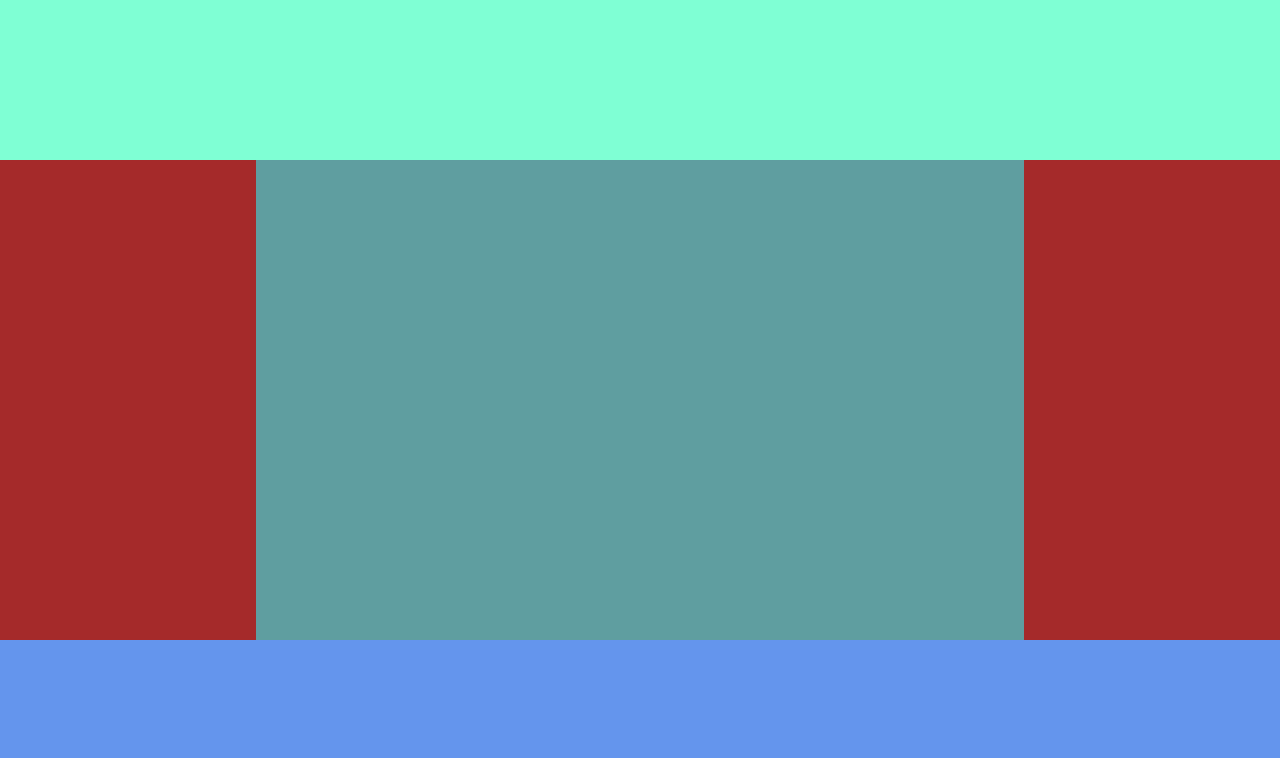
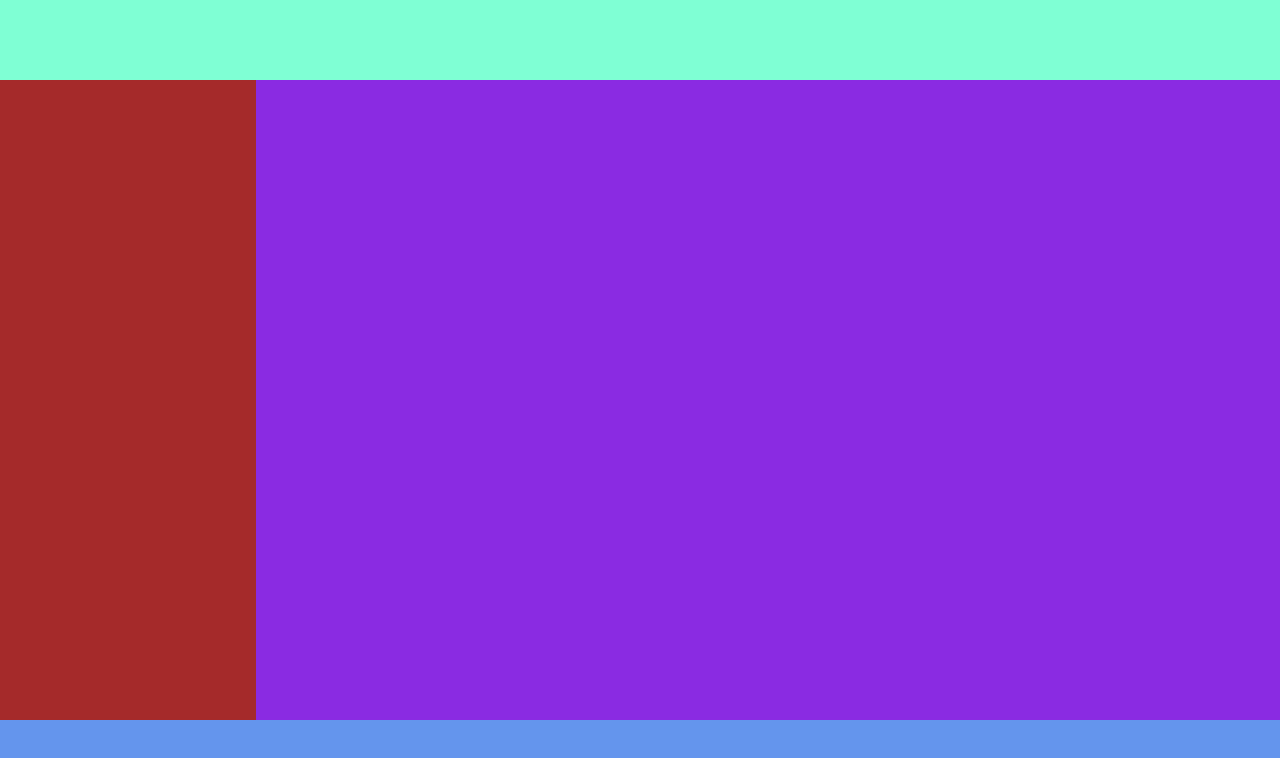
Before and after one commit to Paketaxo/PlantillasFlex, a plain HTML site: page Numero1/Index.html in a window 1280 px wide. Drawn offline with Linux system fonts and the light colour scheme.

Commit message:
Actualizar esqueleto plantilla 1

```diff
--- a/Numero1/Index.html
+++ b/Numero1/Index.html
@@ -15,8 +15,6 @@
         <main>
             <div class="izquierda"></div>
 
-            <div class="centro"></div>
-
             <div class="derecha"></div>
         </main>
 
--- a/Numero1/estilo.css
+++ b/Numero1/estilo.css
@@ -3,15 +3,15 @@
     margin: 0;
 }
 
+header{
+    width: 100vw;
+    height: 10vh;
+    background-color: aquamarine;
+}
+
 main{
     display: flex;
-    height: 60vh;
-}
-
-header{
-    width: 100vw;
-    height: 20vh;
-    background-color: aquamarine;
+    height: 80vh;
 }
 
 .izquierda{
@@ -19,18 +19,13 @@ header{
     background-color: brown;
 }
 
-.centro{
-    width: 60vw;
-    background-color: cadetblue;
-}
-
 .derecha{
-    width: 20vw;
-    background-color: brown;
+    width: 80vw;
+    background-color: blueviolet;
 }
 
 footer{
     width: 100vw;
-    height: 20vh;
+    height: 10vh;
     background-color: cornflowerblue;
 }
```
